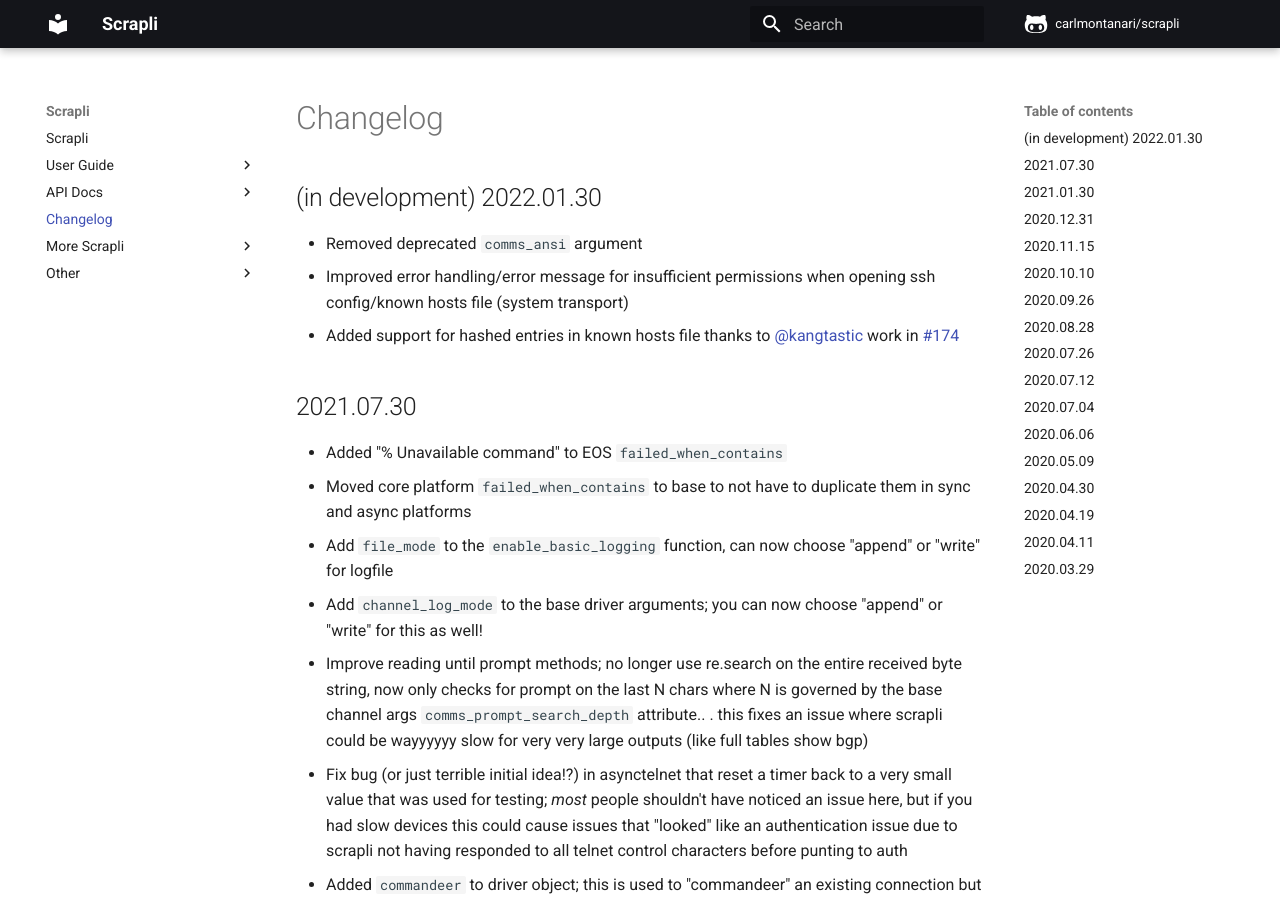
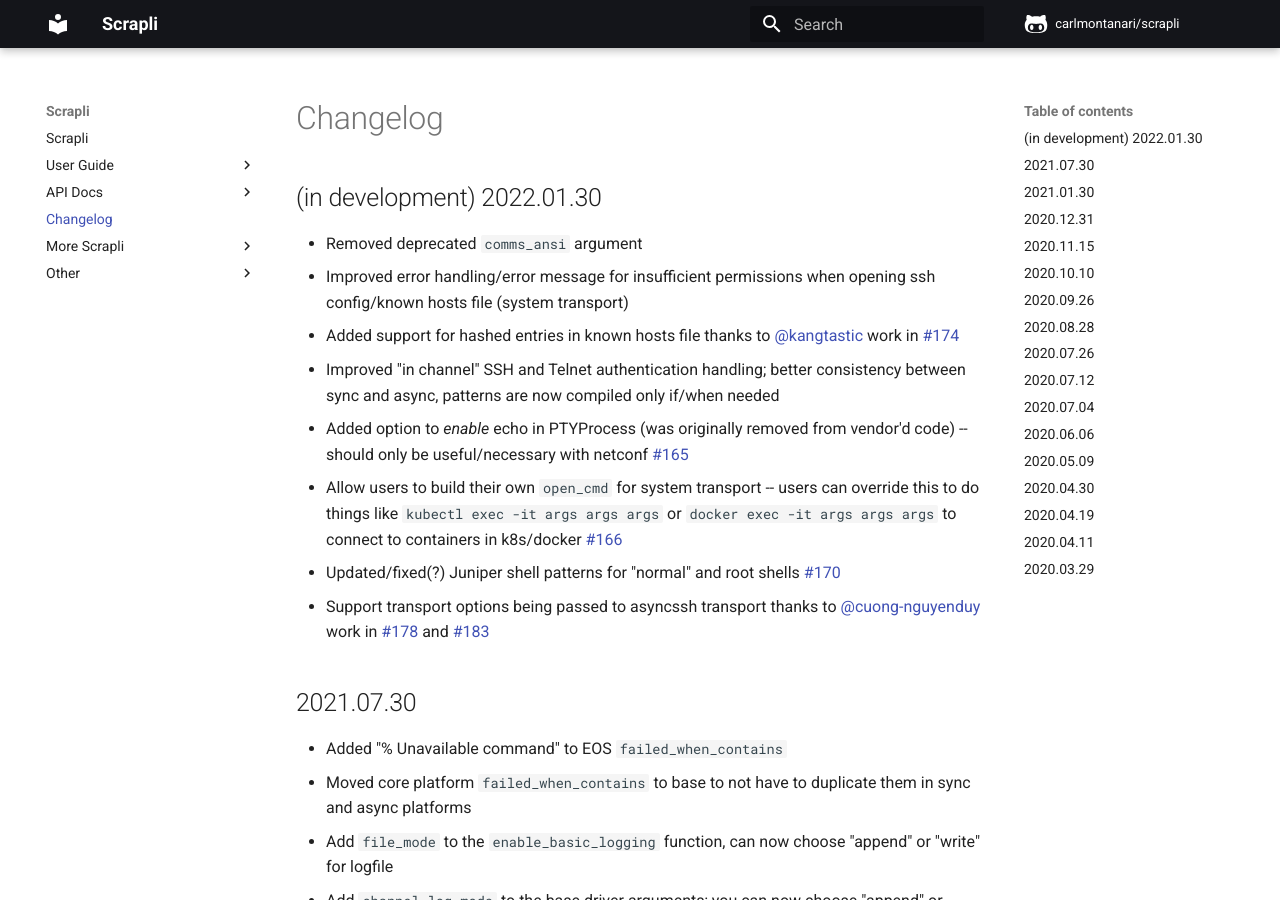
Before and after one commit to carlmontanari/scrapli, an MkDocs documentation site: the page built from docs/changelog.md, in a window 1280 px wide and 900 px high. Built offline with MkDocs 1.6.1 and Material for MkDocs 9.7.7, drawn with Linux system fonts in a browser that asks for light colours; comment, search, counter and statistics services are not loaded.

Commit message:
update changelog, bump version for a pre release

```diff
--- a/docs/changelog.md
+++ b/docs/changelog.md
@@ -7,6 +7,14 @@
 - Improved error handling/error message for insufficient permissions when opening ssh config/known hosts file
   (system transport)
 - Added support for hashed entries in known hosts file thanks to @kangtastic work in #174
+- Improved "in channel" SSH and Telnet authentication handling; better consistency between sync and async, patterns
+  are now compiled only if/when needed
+- Added option to *enable* echo in PTYProcess (was originally removed from vendor'd code) -- should only be
+  useful/necessary with netconf #165
+- Allow users to build their own `open_cmd` for system transport -- users can override this to do things like
+  `kubectl exec -it args args args` or `docker exec -it args args args` to connect to containers in k8s/docker #166
+- Updated/fixed(?) Juniper shell patterns for "normal" and root shells #170
+- Support transport options being passed to asyncssh transport thanks to @cuong-nguyenduy work in #178 and #183
 
 
 ## 2021.07.30
--- a/setup.py
+++ b/setup.py
@@ -4,7 +4,7 @@
 
 import setuptools
 
-__version__ = "2021.07.30"
+__version__ = "2022.01.30a1"
 __author__ = "Carl Montanari"
 
 with open("README.md", "r", encoding="utf-8") as f:
```
